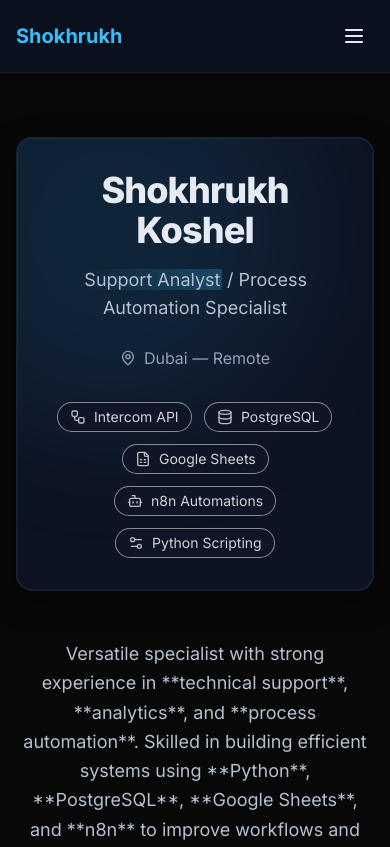
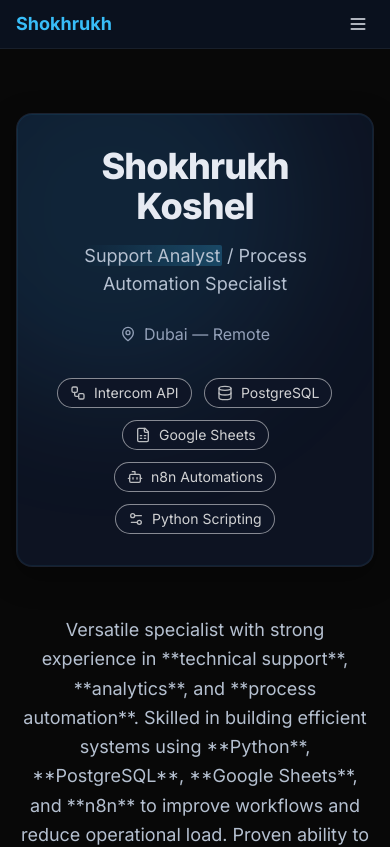
Before and after one commit to Shokhrukhman/resume, a Next.js app: page / in a window 390 px wide. Shown: the top 847 px of the page. Built offline with nearby package versions, Linux system fonts and the light colour scheme.

Commit message:
Remove sticky header: make header scroll with content and reduce mobile height

```diff
--- a/app/globals.css
+++ b/app/globals.css
@@ -145,16 +145,6 @@
   }
 }
 
-/* Navigation sticky fix */
-nav {
-  position: sticky !important;
-  top: 0 !important;
-  left: 0 !important;
-  right: 0 !important;
-  width: 100% !important;
-  z-index: 50 !important;
-}
-
 /* Mobile Navigation Styles */
 @media (max-width: 768px) {
   /* Smooth mobile menu transitions */
--- a/components/Navigation.tsx
+++ b/components/Navigation.tsx
@@ -42,13 +42,13 @@
   const isActive = (href: string) => pathname === href
 
   return (
-    <nav className="border-b border-border-subtle bg-midnight-950/95 backdrop-blur-sm sticky top-0 left-0 right-0 z-50 w-full">
-      <div className="container mx-auto px-4 py-4">
+    <nav className="border-b border-border-subtle bg-midnight-950/95 backdrop-blur-sm relative z-50 w-full">
+      <div className="container mx-auto px-4 py-2 md:py-4">
         <div className="flex justify-between items-center relative">
           {/* Logo */}
           <Link
             href="/"
-            className="text-xl font-bold text-accent hover:text-accent/80 transition-colors"
+            className="text-lg md:text-xl font-bold text-accent hover:text-accent/80 transition-colors"
             onClick={() => setIsOpen(false)}
           >
             {profileData.personal.name.split(' ')[0]}
@@ -80,10 +80,10 @@
             {/* Mobile Burger Button */}
             <button
               onClick={() => setIsOpen(!isOpen)}
-              className="p-2 text-text-primary hover:text-accent transition-colors relative z-10"
+              className="p-1.5 text-text-primary hover:text-accent transition-colors relative z-10"
               aria-label="Toggle menu"
             >
-              <Menu className="h-6 w-6" />
+              <Menu className="h-5 w-5" />
             </button>
           </div>
 
```
